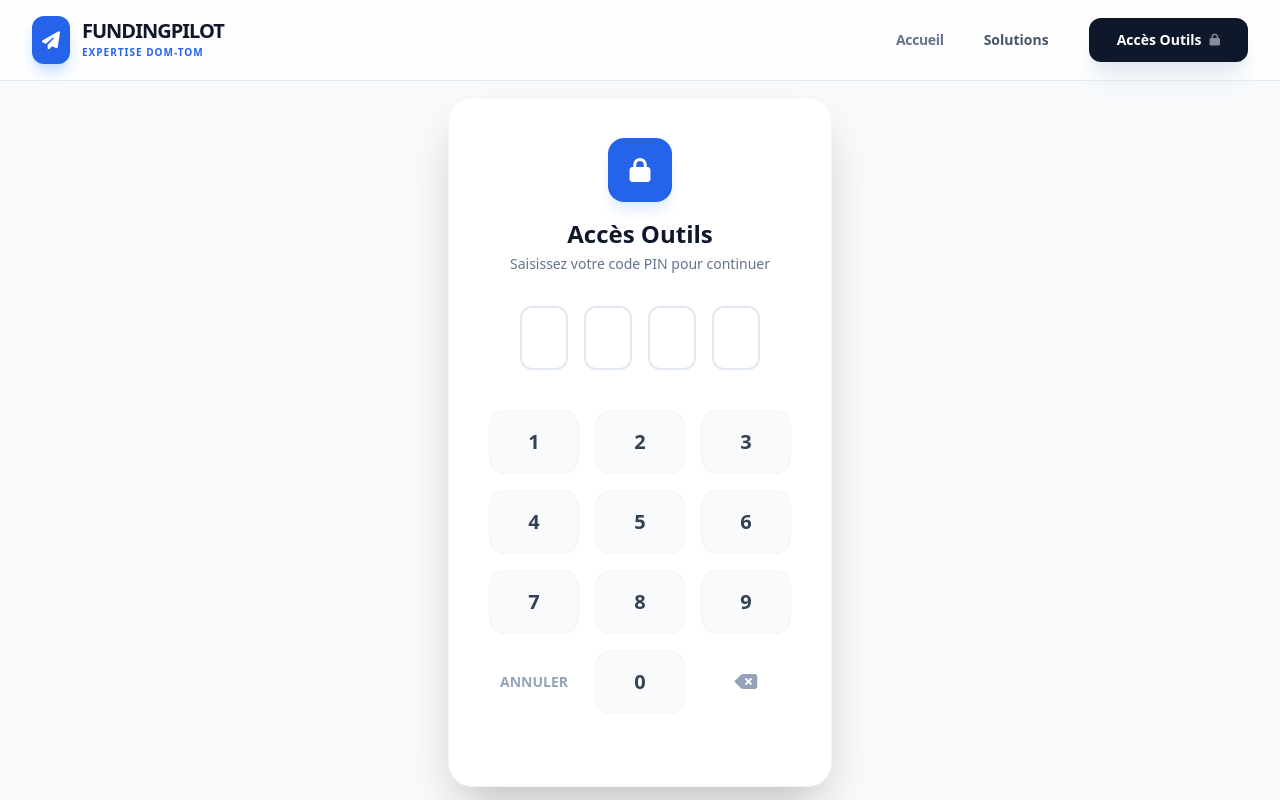
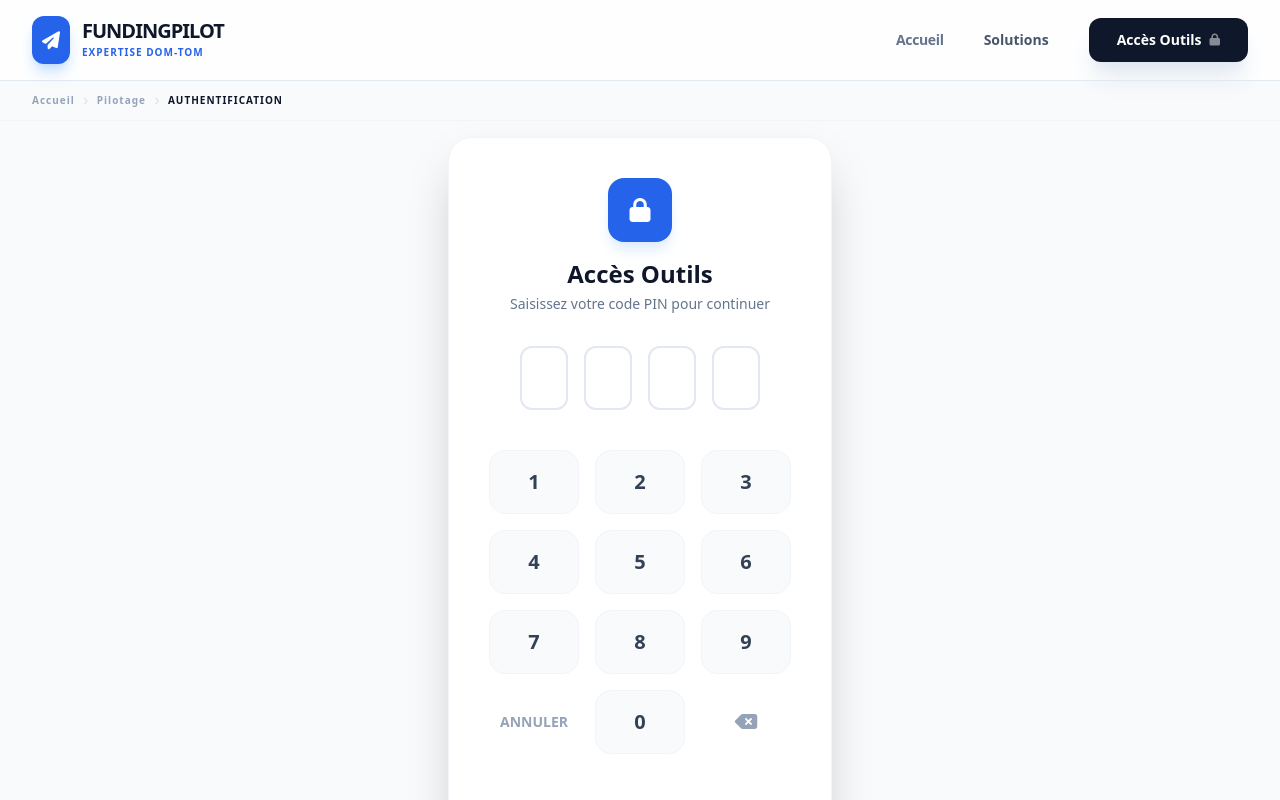
Before and after one commit to mastonic/melving, a React (Vite) app: page / in a window 1280 px wide. Both pictures are taken after a click on the button "Accès Outils". Shown: the top 800 px of the page. Built offline with nearby package versions, Linux system fonts and the light colour scheme.

Commit message:
UI: Add breadcrumbs (beads) navigation

```diff
--- a/App.tsx
+++ b/App.tsx
@@ -105,6 +105,42 @@ const App: React.FC = () => {
         </div>
       </nav>
 
+      {/* Breadcrumbs (Beads) */}
+      <div className="bg-slate-50 border-b border-slate-100">
+        <div className="max-w-7xl mx-auto px-4 sm:px-6 lg:px-8 py-3 flex items-center space-x-2 text-[10px] font-black uppercase tracking-widest text-slate-400">
+          <button onClick={() => setView('landing')} className="hover:text-blue-600">Accueil</button>
+          <i className="fas fa-chevron-right text-[8px] opacity-30"></i>
+          {view !== 'landing' && (
+            <>
+              <button
+                onClick={() => setView('dashboard')}
+                className={`hover:text-blue-600 ${view === 'dashboard' ? 'text-blue-600' : ''}`}
+              >
+                Pilotage
+              </button>
+              {view === 'project' && (
+                <>
+                  <i className="fas fa-chevron-right text-[8px] opacity-30"></i>
+                  <span className="text-slate-900">Dossier en cours</span>
+                </>
+              )}
+              {view === 'form' && (
+                <>
+                  <i className="fas fa-chevron-right text-[8px] opacity-30"></i>
+                  <span className="text-slate-900">Nouveau Dossier</span>
+                </>
+              )}
+              {view === 'login' && (
+                <>
+                  <i className="fas fa-chevron-right text-[8px] opacity-30"></i>
+                  <span className="text-slate-900">Authentification</span>
+                </>
+              )}
+            </>
+          )}
+        </div>
+      </div>
+
       {/* Main Content */}
       <main className="flex-grow">
         {view === 'landing' && <LandingPage onStart={() => user ? setView('dashboard') : setView('login')} />}
```
